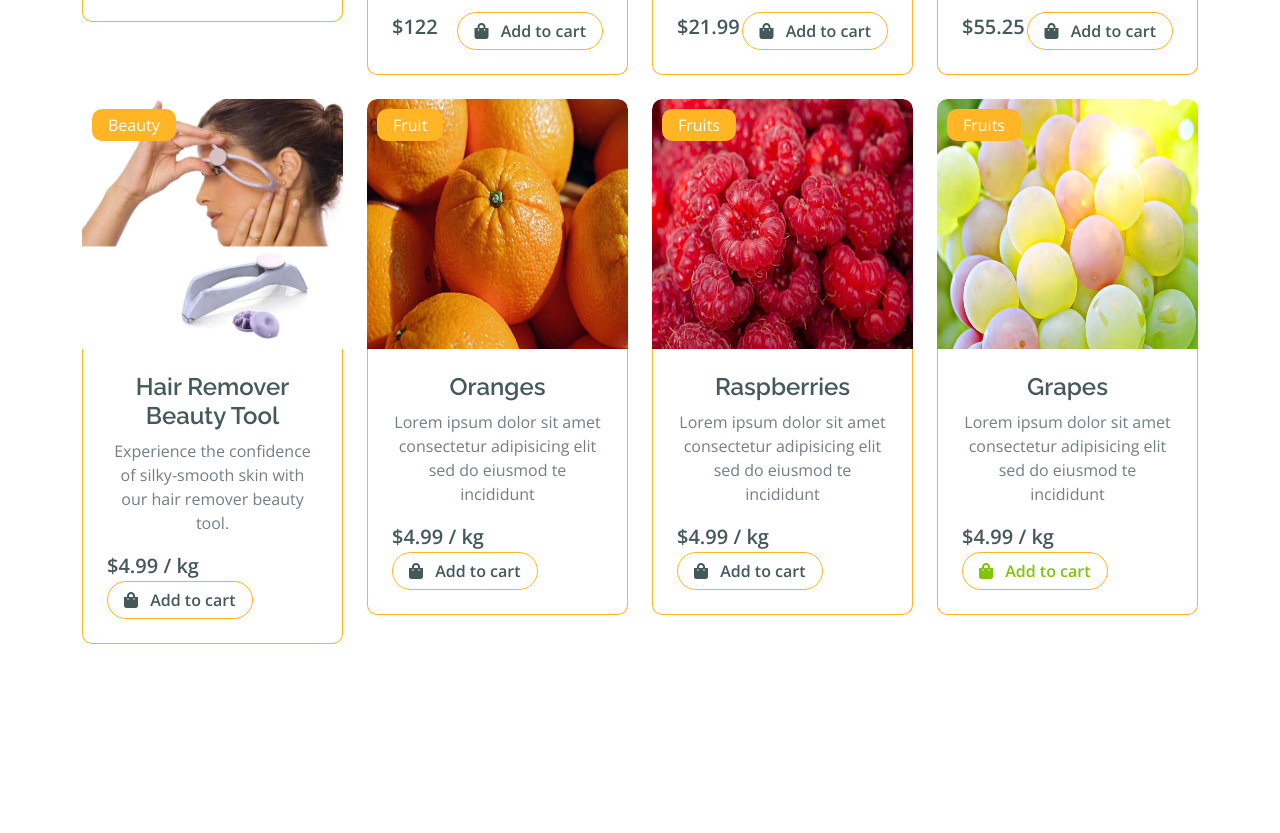
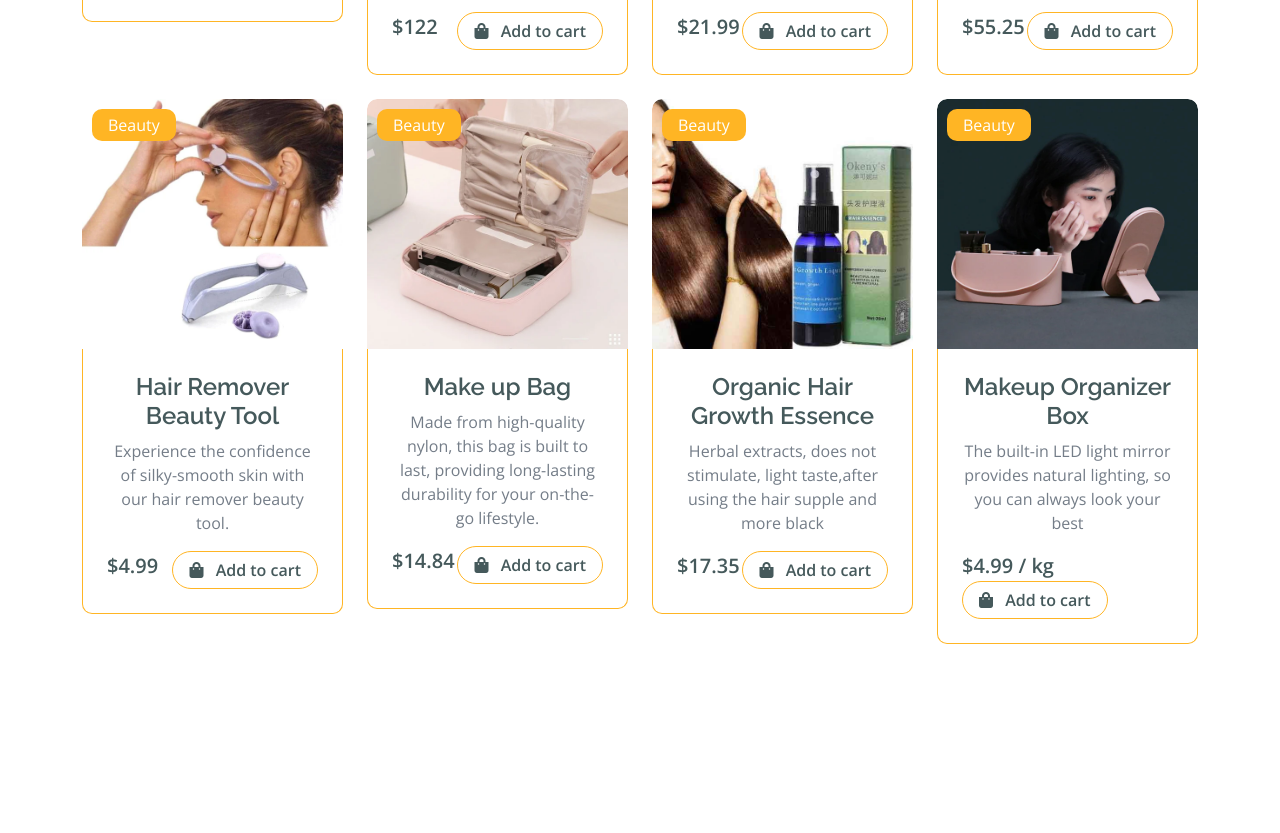
Before and after one commit to Astra-Dev-Clients/ExpressLifestyle, a plain HTML site: page index.html in a window 1280 px wide. Shown: the part 1852-2685 px from the top of the page. Drawn offline with nearby package versions, Linux system fonts and the light colour scheme.

Commit message:
Categories added

```diff
--- a/index.html
+++ b/index.html
@@ -57,7 +57,7 @@
                 <nav class="navbar navbar-light bg-white navbar-expand-xl">
                     <div class="logo-sec d-flex align-items-center justify-content-center">
                             <img src="img/ExpreesLogo.jpg"  class="img-fluid me-3" style="width: 50px; height: auto;">
-                            <a href="index.html" class="navbar-brand"><h1 class="text-dark display-6">Express Your Lifestyle</h1></a>
+                            <a href="index.html" class="navbar-brand"><h1 class="text-dark display-6">Express Your Lifestyle </h1></a>
                     </div>
                     <button class="navbar-toggler py-2 px-3" type="button" data-bs-toggle="collapse" data-bs-target="#navbarCollapse">
                         <span class="fa fa-bars text-primary"></span>
@@ -132,12 +132,32 @@
                         <div id="carouselId" class="carousel slide position-relative" data-bs-ride="carousel">
                             <div class="carousel-inner" role="listbox">
                                 <div class="carousel-item active rounded">
-                                    <img src="img/hero-img-1.png" class="img-fluid w-100 h-100 bg-secondary rounded" alt="First slide">
-                                    <!-- <a href="#" class="btn px-4 py-2 text-white rounded"></a> -->
+                                    <img src="img/Allproducts/2.png" class="img-fluid w-100 h-100 bg-secondary rounded" alt="First slide">
+                                    <a href="#" class="btn px-4 py-2 text-white rounded">Beauty</a>
+                                </div>
+                                <!-- <div class="carousel-item rounded">
+                                    <img src="img/Allproducts/2.png" class="img-fluid w-100 h-100 rounded" alt="Second slide">
+                                    <a href="#" class="btn px-4 py-2 text-white rounded">Vesitables</a>
+                                </div> -->
+                                <div class="carousel-item rounded">
+                                    <img src="img/Allproducts/3.png" class="img-fluid w-100 h-100 rounded" alt="Second slide">
+                                    <a href="#" class="btn px-4 py-2 text-white rounded">Pets</a>
                                 </div>
                                 <div class="carousel-item rounded">
-                                    <img src="img/hero-img-2.png" class="img-fluid w-100 h-100 rounded" alt="Second slide">
+                                    <img src="img/Allproducts/4.png" class="img-fluid w-100 h-100 rounded" alt="Second slide">
                                     <!-- <a href="#" class="btn px-4 py-2 text-white rounded">Vesitables</a> -->
+                                </div>
+                                <div class="carousel-item rounded">
+                                    <img src="img/Allproducts/5.png" class="img-fluid w-100 h-100 rounded" alt="Second slide">
+                                    <a href="#" class="btn px-4 py-2 text-white rounded">Gardening</a>
+                                </div>
+                                <div class="carousel-item rounded">
+                                    <img src="img/Allproducts/6.png" class="img-fluid w-100 h-100 rounded" alt="Second slide">
+                                    <a href="#" class="btn px-4 py-2 text-white rounded">Home Decor</a>
+                                </div>
+                                <div class="carousel-item rounded">
+                                    <img src="img/Allproducts/7.png" class="img-fluid w-100 h-100 rounded" alt="Second slide">
+                                    <a href="#" class="btn px-4 py-2 text-white rounded">Electronics</a>
                                 </div>
                             </div>
                             <button class="carousel-control-prev" type="button" data-bs-target="#carouselId" data-bs-slide="prev">
@@ -317,6 +337,8 @@
                                                 </div>
                                             </div>
                                         </div>
+
+                                        <!-- Beauty Products Start -->
                                         <div class="col-md-6 col-lg-4 col-xl-3">
                                             <div class="rounded position-relative fruite-item">
                                                 <div class="fruite-img">
@@ -327,7 +349,7 @@
                                                     <h4>Hair Remover Beauty Tool</h4>
                                                     <p>Experience the confidence of silky-smooth skin with our hair remover beauty tool.</p>
                                                     <div class="d-flex justify-content-between flex-lg-wrap">
-                                                        <p class="text-dark fs-5 fw-bold mb-0">$4.99 / kg</p>
+                                                        <p class="text-dark fs-5 fw-bold mb-0">$4.99</p>
                                                         <a href="#" class="btn border border-secondary rounded-pill px-3 text-dark"><i class="fa fa-shopping-bag me-2 text-dark"></i> Add to cart</a>
                                                     </div>
                                                 </div>
@@ -336,14 +358,14 @@
                                         <div class="col-md-6 col-lg-4 col-xl-3">
                                             <div class="rounded position-relative fruite-item">
                                                 <div class="fruite-img">
-                                                    <img src="img/fruite-item-1.jpg" class="img-fluid w-100 rounded-top" alt="">
+                                                    <img src="img/Beauty/Makeupbag-2.webp" class="img-fluid w-100 rounded-top" alt="">
                                                 </div>
-                                                <div class="text-white bg-secondary px-3 py-1 rounded position-absolute" style="top: 10px; left: 10px;">Fruit</div>
+                                                <div class="text-white bg-secondary px-3 py-1 rounded position-absolute" style="top: 10px; left: 10px;">Beauty</div>
                                                 <div class="p-4 border border-secondary border-top-0 rounded-bottom">
-                                                    <h4>Oranges</h4>
-                                                    <p>Lorem ipsum dolor sit amet consectetur adipisicing elit sed do eiusmod te incididunt</p>
+                                                    <h4>Make up Bag</h4>
+                                                    <p>Made from high-quality nylon, this bag is built to last, providing long-lasting durability for your on-the-go lifestyle.</p>
                                                     <div class="d-flex justify-content-between flex-lg-wrap">
-                                                        <p class="text-dark fs-5 fw-bold mb-0">$4.99 / kg</p>
+                                                        <p class="text-dark fs-5 fw-bold mb-0">$14.84</p>
                                                         <a href="#" class="btn border border-secondary rounded-pill px-3 text-dark"><i class="fa fa-shopping-bag me-2 text-dark"></i> Add to cart</a>
                                                     </div>
                                                 </div>
@@ -352,14 +374,14 @@
                                         <div class="col-md-6 col-lg-4 col-xl-3">
                                             <div class="rounded position-relative fruite-item">
                                                 <div class="fruite-img">
-                                                    <img src="img/fruite-item-2.jpg" class="img-fluid w-100 rounded-top" alt="">
+                                                    <img src="img/Beauty/Organic_air_growth_essence.jpg" class="img-fluid w-100 rounded-top" alt="Organic hair growth essence">
                                                 </div>
-                                                <div class="text-white bg-secondary px-3 py-1 rounded position-absolute" style="top: 10px; left: 10px;">Fruits</div>
+                                                <div class="text-white bg-secondary px-3 py-1 rounded position-absolute" style="top: 10px; left: 10px;">Beauty</div>
                                                 <div class="p-4 border border-secondary border-top-0 rounded-bottom">
-                                                    <h4>Raspberries</h4>
-                                                    <p>Lorem ipsum dolor sit amet consectetur adipisicing elit sed do eiusmod te incididunt</p>
+                                                    <h4>Organic Hair Growth Essence</h4>
+                                                    <p>Herbal extracts, does not stimulate, light taste,after using the hair supple and more black</p>
                                                     <div class="d-flex justify-content-between flex-lg-wrap">
-                                                        <p class="text-dark fs-5 fw-bold mb-0">$4.99 / kg</p>
+                                                        <p class="text-dark fs-5 fw-bold mb-0">$17.35</p>
                                                         <a href="#" class="btn border border-secondary rounded-pill px-3 text-dark"><i class="fa fa-shopping-bag me-2 text-dark"></i> Add to cart</a>
                                                     </div>
                                                 </div>
@@ -368,15 +390,15 @@
                                         <div class="col-md-6 col-lg-4 col-xl-3">
                                             <div class="rounded position-relative fruite-item">
                                                 <div class="fruite-img">
-                                                    <img src="img/fruite-item-5.jpg" class="img-fluid w-100 rounded-top" alt="">
+                                                    <img src="img/Beauty/Makeup_organizer.webp" class="img-fluid w-100 rounded-top" alt="Makeup Organizer Box">
                                                 </div>
-                                                <div class="text-white bg-secondary px-3 py-1 rounded position-absolute" style="top: 10px; left: 10px;">Fruits</div>
+                                                <div class="text-white bg-secondary px-3 py-1 rounded position-absolute" style="top: 10px; left: 10px;">Beauty</div>
                                                 <div class="p-4 border border-secondary border-top-0 rounded-bottom">
-                                                    <h4>Grapes</h4>
-                                                    <p>Lorem ipsum dolor sit amet consectetur adipisicing elit sed do eiusmod te incididunt</p>
+                                                    <h4>Makeup Organizer Box</h4>
+                                                    <p>The built-in LED light mirror provides natural lighting, so you can always look your best</p>
                                                     <div class="d-flex justify-content-between flex-lg-wrap">
                                                         <p class="text-dark fs-5 fw-bold mb-0">$4.99 / kg</p>
-                                                        <a href="#" class="btn border border-secondary rounded-pill px-3 text-primary"><i class="fa fa-shopping-bag me-2 text-primary"></i> Add to cart</a>
+                                                        <a href="#" class="btn border border-secondary rounded-pill px-3 text-dark"><i class="fa fa-shopping-bag me-2 text-dark"></i> Add to cart</a>
                                                     </div>
                                                 </div>
                                             </div>
@@ -385,6 +407,8 @@
                                 </div>
                             </div>
                         </div>
+
+                        <!-- Electronics Tab -->
                         <div id="tab-2" class="tab-pane fade show p-0">
                             <div class="row g-4">
                                 <div class="col-lg-12">
@@ -392,15 +416,15 @@
                                         <div class="col-md-6 col-lg-4 col-xl-3">
                                             <div class="rounded position-relative fruite-item">
                                                 <div class="fruite-img">
-                                                    <img src="img/fruite-item-5.jpg" class="img-fluid w-100 rounded-top" alt="">
+                                                    <img src="img/Electronics/NorthernLight.jpg" class="img-fluid w-100 rounded-top"  alt="">
                                                 </div>
-                                                <div class="text-white bg-secondary px-3 py-1 rounded position-absolute" style="top: 10px; left: 10px;">Fruits</div>
+                                                <div class="text-white bg-secondary px-3 py-1 rounded position-absolute" style="top: 10px; left: 10px;">Electronics</div>
                                                 <div class="p-4 border border-secondary border-top-0 rounded-bottom">
-                                                    <h4>Grapes</h4>
-                                                    <p>Lorem ipsum dolor sit amet consectetur adipisicing elit sed do eiusmod te incididunt</p>
+                                                    <h4>Northern Lights Star Projector</h4>
+                                                    <p>Illuminate your space with the mesmerizing beauty of the universe.</p>
                                                     <div class="d-flex justify-content-between flex-lg-wrap">
-                                                        <p class="text-dark fs-5 fw-bold mb-0">$4.99 / kg</p>
-                                                        <a href="#" class="btn border border-secondary rounded-pill px-3 text-primary"><i class="fa fa-shopping-bag me-2 text-primary"></i> Add to cart</a>
+                                                        <p class="text-dark fs-5 fw-bold mb-0">$54.55</p>
+                                                        <a href="#" class="btn border border-secondary rounded-pill px-3 text-dark"><i class="fa fa-shopping-bag me-2 text-dark"></i> Add to cart</a>
                                                     </div>
                                                 </div>
                                             </div>
@@ -408,15 +432,15 @@
                                         <div class="col-md-6 col-lg-4 col-xl-3">
                                             <div class="rounded position-relative fruite-item">
                                                 <div class="fruite-img">
-                                                    <img src="img/fruite-item-2.jpg" class="img-fluid w-100 rounded-top" alt="">
+                                                    <img src="img/Electronics/LevitationBT.jpg" class="img-fluid w-100 rounded-top" alt="">
                                                 </div>
-                                                <div class="text-white bg-secondary px-3 py-1 rounded position-absolute" style="top: 10px; left: 10px;">Fruits</div>
+                                                <div class="text-white bg-secondary px-3 py-1 rounded position-absolute" style="top: 10px; left: 10px;">Electronics</div>
                                                 <div class="p-4 border border-secondary border-top-0 rounded-bottom">
-                                                    <h4>Raspberries</h4>
-                                                    <p>Lorem ipsum dolor sit amet consectetur adipisicing elit sed do eiusmod te incididunt</p>
+                                                    <h4>Levitation Bluetooth Speaker</h4>
+                                                    <p>Elevate your listening experience with this marvel of engineering, where music meets magic.</p>
                                                     <div class="d-flex justify-content-between flex-lg-wrap">
-                                                        <p class="text-dark fs-5 fw-bold mb-0">$4.99 / kg</p>
-                                                        <a href="#" class="btn border border-secondary rounded-pill px-3 text-primary"><i class="fa fa-shopping-bag me-2 text-primary"></i> Add to cart</a>
+                                                        <p class="text-dark fs-5 fw-bold mb-0">$122</p>
+                                                        <a href="#" class="btn border border-secondary rounded-pill px-3 text-dark"><i class="fa fa-shopping-bag me-2 text-dark"></i> Add to cart</a>
                                                     </div>
                                                 </div>
                                             </div>
@@ -425,6 +449,8 @@
                                 </div>
                             </div>
                         </div>
+
+                        <!-- Beauty Tab -->
                         <div id="tab-3" class="tab-pane fade show p-0">
                             <div class="row g-4">
                                 <div class="col-lg-12">
@@ -432,15 +458,15 @@
                                         <div class="col-md-6 col-lg-4 col-xl-3">
                                             <div class="rounded position-relative fruite-item">
                                                 <div class="fruite-img">
-                                                    <img src="img/fruite-item-1.jpg" class="img-fluid w-100 rounded-top" alt="">
+                                                    <img src="img/Beauty/AirRemover.webp" class="img-fluid w-100 rounded-top" alt="">
                                                 </div>
-                                                <div class="text-white bg-secondary px-3 py-1 rounded position-absolute" style="top: 10px; left: 10px;">Fruits</div>
+                                                <div class="text-white bg-secondary px-3 py-1 rounded position-absolute" style="top: 10px; left: 10px;">Beauty</div>
                                                 <div class="p-4 border border-secondary border-top-0 rounded-bottom">
-                                                    <h4>Oranges</h4>
-                                                    <p>Lorem ipsum dolor sit amet consectetur adipisicing elit sed do eiusmod te incididunt</p>
+                                                    <h4>Hair Remover Beauty Tool</h4>
+                                                    <p>Experience the confidence of silky-smooth skin with our hair remover beauty tool.</p>
                                                     <div class="d-flex justify-content-between flex-lg-wrap">
-                                                        <p class="text-dark fs-5 fw-bold mb-0">$4.99 / kg</p>
-                                                        <a href="#" class="btn border border-secondary rounded-pill px-3 text-primary"><i class="fa fa-shopping-bag me-2 text-primary"></i> Add to cart</a>
+                                                        <p class="text-dark fs-5 fw-bold mb-0">$4.99</p>
+                                                        <a href="#" class="btn border border-secondary rounded-pill px-3 text-dark"><i class="fa fa-shopping-bag me-2 text-dark"></i> Add to cart</a>
                                                     </div>
                                                 </div>
                                             </div>
@@ -448,15 +474,15 @@
                                         <div class="col-md-6 col-lg-4 col-xl-3">
                                             <div class="rounded position-relative fruite-item">
                                                 <div class="fruite-img">
-                                                    <img src="img/fruite-item-6.jpg" class="img-fluid w-100 rounded-top" alt="">
+                                                    <img src="img/Beauty/Makeupbag-2.webp" class="img-fluid w-100 rounded-top" alt="">
                                                 </div>
-                                                <div class="text-white bg-secondary px-3 py-1 rounded position-absolute" style="top: 10px; left: 10px;">Fruits</div>
+                                                <div class="text-white bg-secondary px-3 py-1 rounded position-absolute" style="top: 10px; left: 10px;">Beauty</div>
                                                 <div class="p-4 border border-secondary border-top-0 rounded-bottom">
-                                                    <h4>Apple</h4>
-                                                    <p>Lorem ipsum dolor sit amet consectetur adipisicing elit sed do eiusmod te incididunt</p>
+                                                    <h4>Make up Bag</h4>
+                                                    <p>Made from high-quality nylon, this bag is built to last, providing long-lasting durability for your on-the-go lifestyle.</p>
                                                     <div class="d-flex justify-content-between flex-lg-wrap">
-                                                        <p class="text-dark fs-5 fw-bold mb-0">$4.99 / kg</p>
-                                                        <a href="#" class="btn border border-secondary rounded-pill px-3 text-primary"><i class="fa fa-shopping-bag me-2 text-primary"></i> Add to cart</a>
+                                                        <p class="text-dark fs-5 fw-bold mb-0">$14.84</p>
+                                                        <a href="#" class="btn border border-secondary rounded-pill px-3 text-dark"><i class="fa fa-shopping-bag me-2 text-dark"></i> Add to cart</a>
                                                     </div>
                                                 </div>
                                             </div>
```
Also changed, not shown: img/Allproducts/1.png (added), img/Allproducts/4.png (added), img/Allproducts/6.png (added), img/Beauty/Makeup_organizer.webp (added), img/Beauty/Makeupbag-1.webp (added), img/Beauty/Makeupbag-2.webp (added), img/Beauty/Organic_air_growth_essence.jpg (added), 5 other files.
